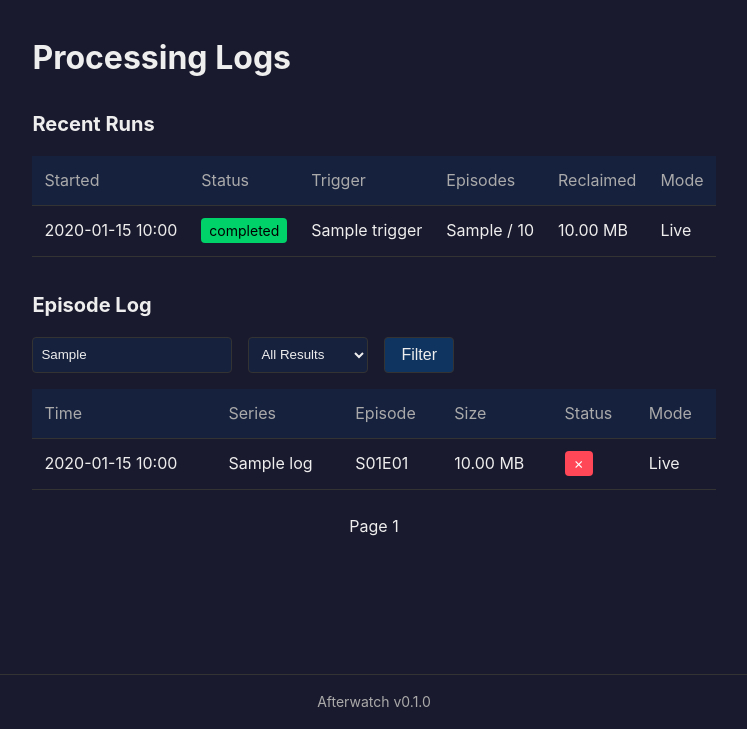
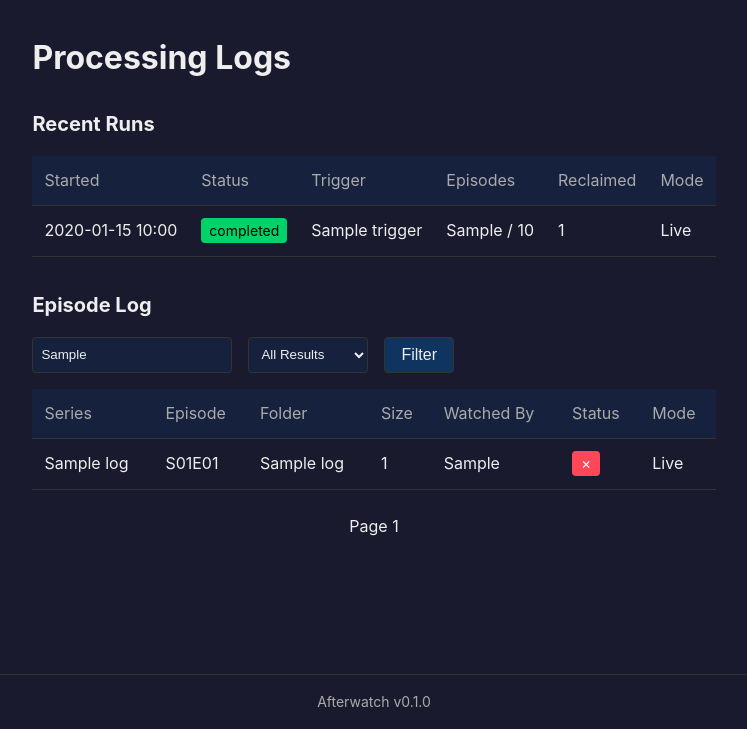
Before and after one commit to richiecoy/afterwatch, a FastAPI app: template app/templates/logs.html in a window 1280 px wide. Shown: the part 71-800 px from the top of the page, without its empty margins (266-1013 px from the left). Run offline with FastAPI, Linux system fonts and the light colour scheme; the template is opened without the code that fills it: most values are stand-ins (such as "Sample title", 1, 10 or a date in 2020); parts of the project's set-up code (start-up, migrations or seed data) failed here and were passed over.

Commit message:
Update logs.html

```diff
--- a/app/templates/logs.html
+++ b/app/templates/logs.html
@@ -31,7 +31,7 @@
                 </td>
                 <td>{{ run.trigger }}</td>
                 <td>{{ run.episodes_processed }} / {{ run.episodes_processed + run.episodes_failed }}</td>
-                <td>{{ "%.2f"|format(run.bytes_reclaimed / (1024*1024)) }} MB</td>
+                <td>{{ format_size(run.bytes_reclaimed) }}</td>
                 <td>{{ 'Dry Run' if run.dry_run else 'Live' }}</td>
             </tr>
             {% endfor %}
@@ -67,10 +67,11 @@
     <table class="data-table">
         <thead>
             <tr>
-                <th>Time</th>
                 <th>Series</th>
                 <th>Episode</th>
+                <th>Folder</th>
                 <th>Size</th>
+                <th>Watched By</th>
                 <th>Status</th>
                 <th>Mode</th>
             </tr>
@@ -78,10 +79,11 @@
         <tbody>
             {% for log in logs %}
             <tr>
-                <td>{{ log.timestamp.strftime('%Y-%m-%d %H:%M') }}</td>
                 <td>{{ log.series_name }}</td>
                 <td>S{{ '%02d'|format(log.season_number) }}E{{ '%02d'|format(log.episode_number) }}</td>
-                <td>{{ "%.2f"|format(log.original_size_bytes / (1024*1024)) }} MB</td>
+                <td>{{ log.folder_name or '-' }}</td>
+                <td>{{ format_size(log.original_size_bytes) }}</td>
+                <td>{{ log.watched_by or '-' }}</td>
                 <td>
                     {% if log.success %}
                     <span class="status-badge success">✓</span>
```
